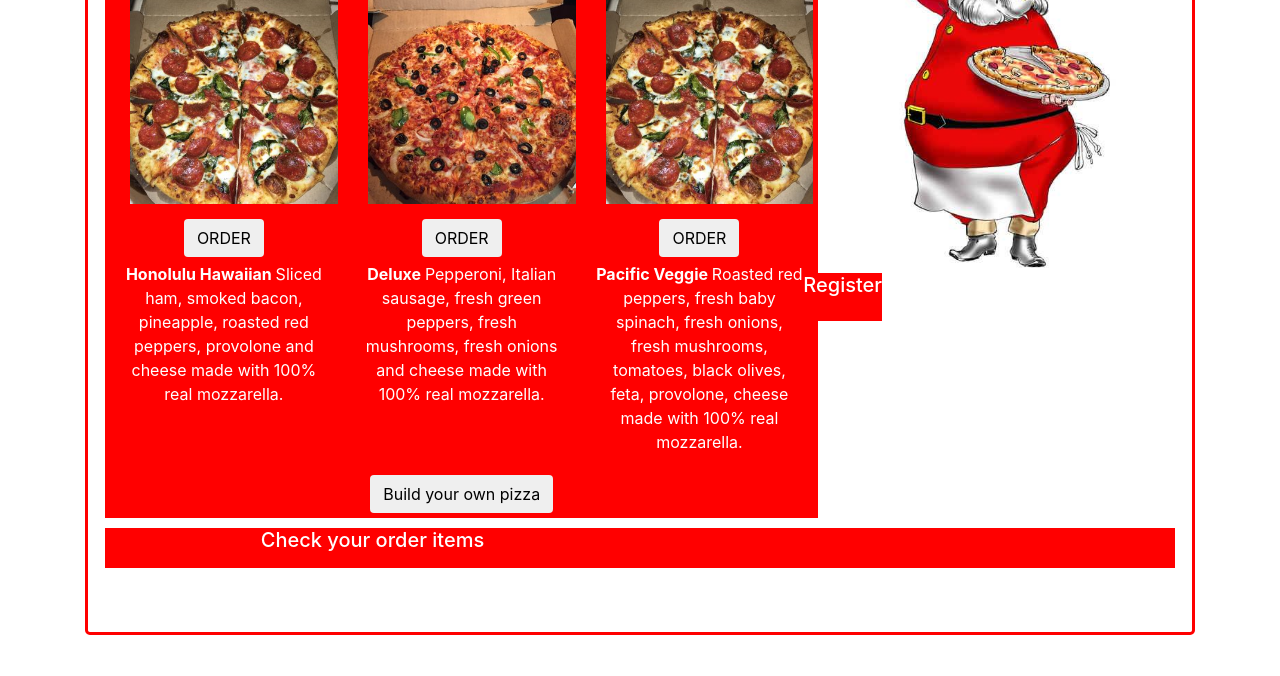
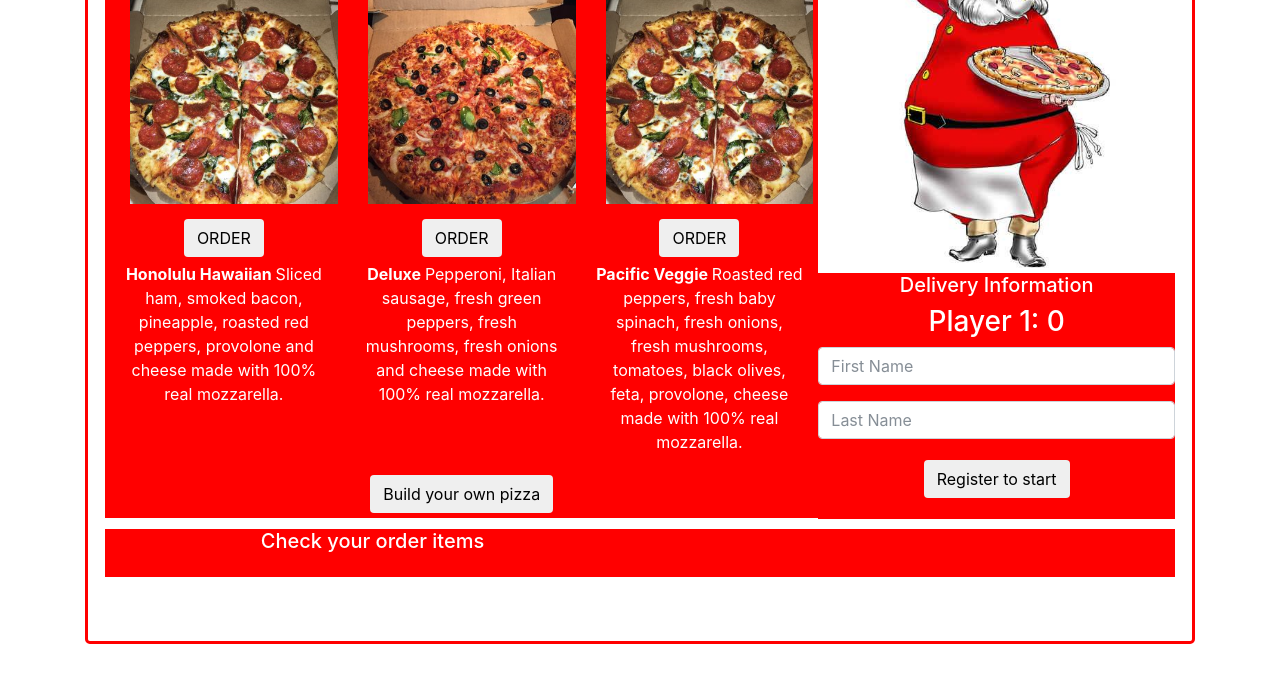
Before and after one commit to rodnierbc/ronny-pizza, a plain HTML site: page index.html in a window 1280 px wide. Shown: the part 137-813 px from the top of the page. Drawn offline with nearby package versions, Linux system fonts and the light colour scheme.

Commit message:
Create UI register delivery information form

```diff
--- a/index.html
+++ b/index.html
@@ -68,6 +68,7 @@
                 </div>
               </div>
             </div>
+
             <div class="col-md-4">
               <div class="row">
                 <div class="" alt="Responsive image">
@@ -75,10 +76,33 @@
                 </div>
               </div>
               <div class="row">
-                <div id="description" class="row customerRegister">
+                <div id="description" class="customerRegister">
                   <div class="form-group">
-                    <h5>Register</h5>
-
+                    <h5>Delivery Information</h5>
+                    <form id="registerPlayersForm">
+                      <div class="row">
+                        <div class="col-md-12">
+                          <h3>Player 1: 0</h3>
+                          <div class="row">
+                    				<div class="col-md-12">
+                    					<div class="form-group">
+                                <input type="text" name="first_name" id="firstNamePlayer1" class="form-control input-sm" placeholder="First Name">
+                    					</div>
+                    				</div>
+                    				<div class="col-md-12">
+                    					<div class="form-group">
+                    						<input type="text" name="last_name_player1" id="lastNamePlayer1" class="form-control input-sm" placeholder="Last Name">
+                    					</div>
+                    				</div>
+                    			</div>
+                        </div>
+                      </div>
+                      <div class="row">
+                        <div class="col-md-12">
+                          <input type="submit" value="Register to start" class="btn">
+                        </div>
+                      </div>
+                		</form>
                   </div>
                 </div>
               </div>
@@ -87,14 +111,14 @@
           <div id="description" class="row description">
             <div class="col-md-6">
               <h5>Check your order items</h5>
-              <ul id="items"></ul>
+              <ul class="float-left" id="items"></ul>
             </div>
             <div class="col-md-6">
               <h5 id="pizzaType"></h5>
               <h5 id="pizzaSize"></h5>
               <h5 id="pizzaCheeseSize"></h5>
-              <ul id="toppingsDescription"></ul>
-              <ul id="saucesDescription"></ul>
+              <ul id="toppingsDescription" class="float-left"></ul>
+              <ul id="saucesDescription" class="float-left"></ul>
             </div>
           </div>
         </div>
```
